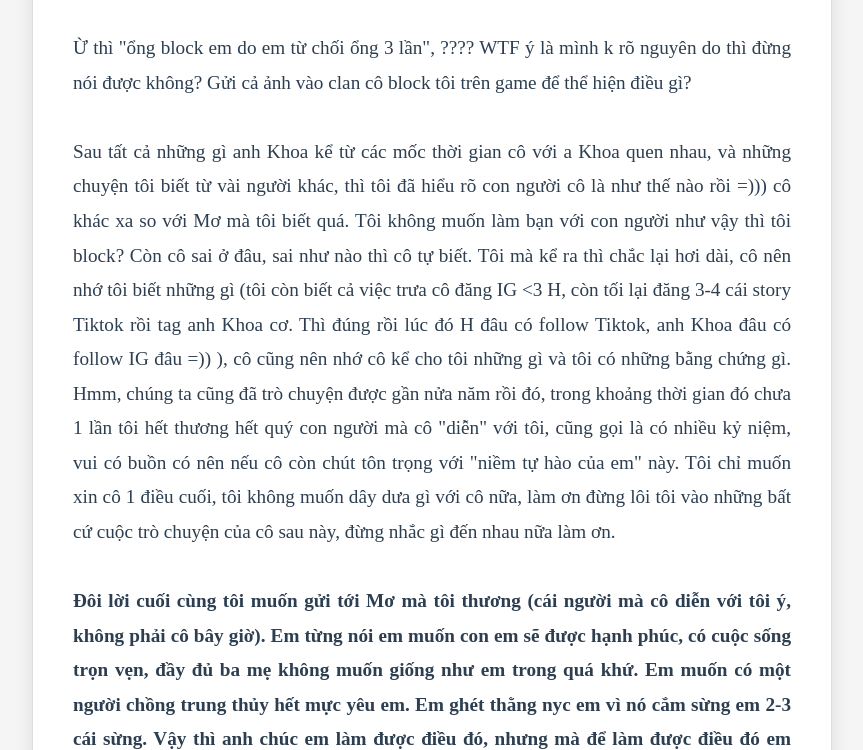
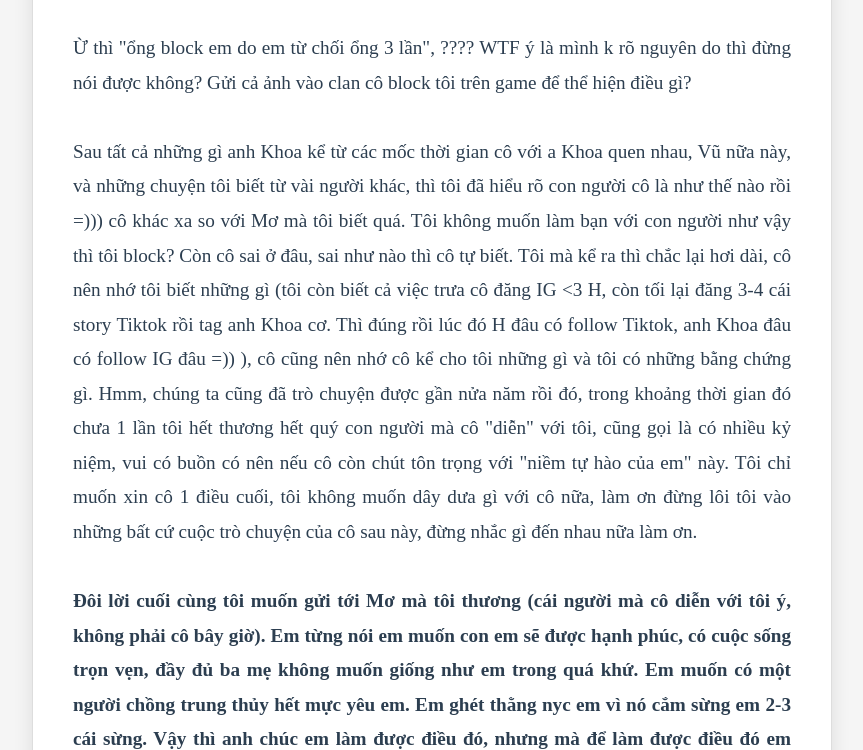
Before and after one commit to mrq2000/cuczang-prod, a plain HTML site: page index.html in a window 1280 px wide. Shown: the part 456-1206 px from the top of the page, without its empty margins (208-1071 px from the left). Drawn offline with Linux system fonts and the light colour scheme.

```diff
--- a/index.html
+++ b/index.html
@@ -133,7 +133,7 @@
             </p>
             <br/>
             <p>
-              Sau tất cả những gì anh Khoa kể từ các mốc thời gian cô với a Khoa quen nhau, và những chuyện tôi biết từ vài người khác, thì tôi đã hiểu rõ con người cô là như thế nào rồi =))) cô khác xa so với Mơ mà tôi biết quá.
+              Sau tất cả những gì anh Khoa kể từ các mốc thời gian cô với a Khoa quen nhau, Vũ nữa này, và những chuyện tôi biết từ vài người khác, thì tôi đã hiểu rõ con người cô là như thế nào rồi =))) cô khác xa so với Mơ mà tôi biết quá.
               Tôi không muốn làm bạn với con người như vậy thì tôi block? Còn cô sai ở đâu, sai như nào thì cô tự biết. Tôi mà kể ra thì chắc lại hơi dài, cô nên nhớ tôi biết những gì (tôi còn biết cả việc trưa cô đăng IG <3 H, còn tối lại đăng 3-4 cái story Tiktok rồi tag anh Khoa cơ. Thì đúng rồi lúc đó H đâu có follow Tiktok, anh Khoa đâu có follow IG đâu =)) ), cô cũng nên nhớ cô kể cho tôi những gì
               và tôi có những bằng chứng gì. Hmm, chúng ta cũng đã trò chuyện được gần nửa năm rồi đó, trong khoảng thời gian đó chưa 1 lần tôi hết thương hết quý con người mà cô "diễn" với tôi, cũng gọi là có nhiều kỷ niệm, vui có buồn có nên nếu cô còn chút tôn trọng với "niềm tự hào của em" này. Tôi chỉ muốn xin cô 1 điều cuối, tôi không muốn dây dưa gì với cô nữa, làm ơn đừng lôi tôi vào những bất cứ cuộc trò chuyện của cô sau này, đừng nhắc gì đến nhau nữa làm ơn.
             </p>
```
